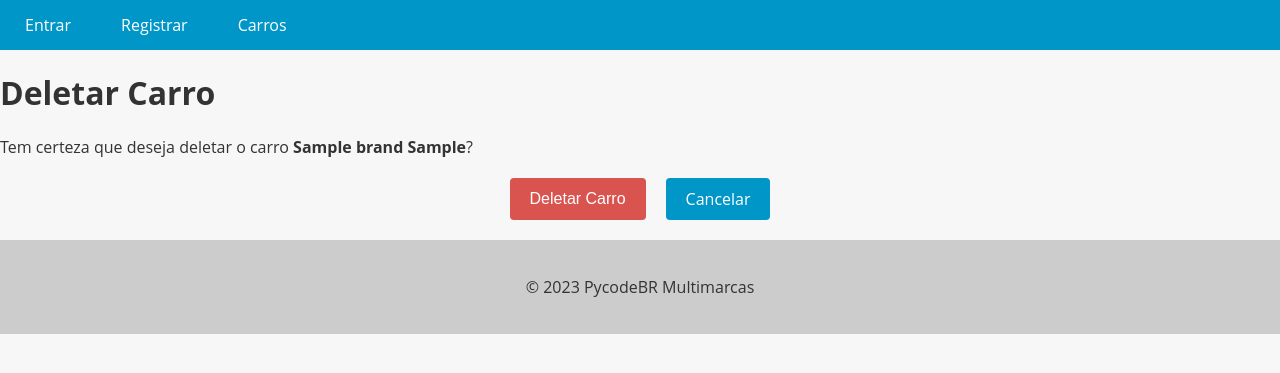
After one commit to jorge-junio/car-store, a Django app: page /car/1/delete/ in a window 1280 px wide. The commit adds this page. Shown: the top 373 px of the page. Run offline with Django 5.2, Linux system fonts and the light colour scheme; tables that the repository leaves empty hold one stand-in row (values such as "Sample post").

Commit message:
Impl delete de carro

```diff
--- a/app/urls.py
+++ b/app/urls.py
@@ -21,7 +21,8 @@ from django.conf import settings
 from django.conf.urls.static import static
 from accounts.views import register_view, login_view, logout_view
 from cars.views import (
-    NewCarCreateView, CarsListView, CarDetailView, CarUpdateView)
+    NewCarCreateView, CarsListView, CarDetailView, CarUpdateView,
+    CarDeleteView)
 
 urlpatterns = [
     path('admin/', admin.site.urls),
@@ -32,5 +33,6 @@ urlpatterns = [
     path('new_car/', NewCarCreateView.as_view(), name='new_car'),
     path('car/<int:pk>/', CarDetailView.as_view(), name='car_detail'),
     path('car/<int:pk>/update/', CarUpdateView.as_view(), name='car_update'),
+    path('car/<int:pk>/delete/', CarDeleteView.as_view(), name='car_delete'),
 ] + static(settings.MEDIA_URL, document_root=settings.MEDIA_ROOT) \
   + static('/static_files/', document_root=os.path.join(settings.BASE_DIR, 'static_files'))
--- /dev/null
+++ b/cars/templates/car_delete.html
@@ -0,0 +1,67 @@
+{% extends "base.html" %}
+
+
+{% block style %}
+  <style>
+    .buttons-container {
+      display: flex;
+      justify-content: center;
+      margin-top: 20px;
+      margin-bottom: 20px;
+    }
+
+    .btn {
+      display: inline-block;
+      background-color: #0096c7;
+      color: #fff;
+      border: none;
+      padding: 10px 20px;
+      font-size: 16px;
+      border-radius: 4px;
+      cursor: pointer;
+      transition: background-color 0.3s ease-in-out;
+      margin: 0 10px;
+    }
+
+    .btn:hover {
+      background-color: #108eb8;
+    }
+
+    .btn-danger {
+      background-color: #d9534f;
+      text-decoration: none !important;
+    }
+
+    .btn-danger:hover {
+      background-color: #d2221c;
+    }
+
+    .error-message {
+      color: #d9534f;
+      font-size: 14px;
+      margin-top: 5px;
+    }
+
+    a {
+      text-decoration: none !important;
+    }
+  </style>
+{% endblock style %}
+
+{% block content %}
+  <div class="card">
+    <div class="card-header">
+      <h1 class="card-title">Deletar Carro</h1>
+    </div>
+    <div class="card-body">
+      <p>Tem certeza que deseja deletar o carro <strong>{{ object.brand }} {{ object.model }}</strong>?</p>
+      <form method="post">
+        {% csrf_token %}
+        <div class="buttons-container">
+          <button type="submit" class="btn btn-danger">Deletar Carro</button>
+          <a href="{% url 'car_update' pk=object.pk %}" class="btn btn-secondary">Cancelar</a>
+        </div>
+      </form>
+    </div>
+  </div>
+{% endblock content %}
--- a/cars/templates/car_update.html
+++ b/cars/templates/car_update.html
@@ -117,6 +117,7 @@
     <div>
       <div class="buttons-container">
         <input type="submit" value="Salvar Alterações" class="btn btn-primary">
+        <a href="{% url 'car_delete' pk=object.pk %}" class="btn btn-danger">Deletar Carro</a>
         <a href="{% url 'cars_list' %}" class="btn btn-secondary">Cancelar</a>
       </div>
     </div>
--- a/cars/views.py
+++ b/cars/views.py
@@ -1,6 +1,8 @@
 from cars.models import Car
 from cars.forms import CarModelForm
-from django.views.generic import ListView, CreateView, DetailView, UpdateView
+from django.urls import reverse_lazy
+from django.views.generic import (
+    ListView, CreateView, DetailView, UpdateView, DeleteView)
 
 
 # usando ListView
@@ -37,4 +39,12 @@ class CarUpdateView(UpdateView):
     model = Car
     form_class = CarModelForm
     template_name = 'car_update.html'
+
+    def get_success_url(self):
+        return reverse_lazy('car_detail', kwargs={'pk': self.object.pk})
+
+
+class CarDeleteView(DeleteView):
+    model = Car
+    template_name = 'car_delete.html'
     success_url = '/cars/'
```
Also changed, not shown: cars/templates/car_detail.html (+6 -3 lines).
